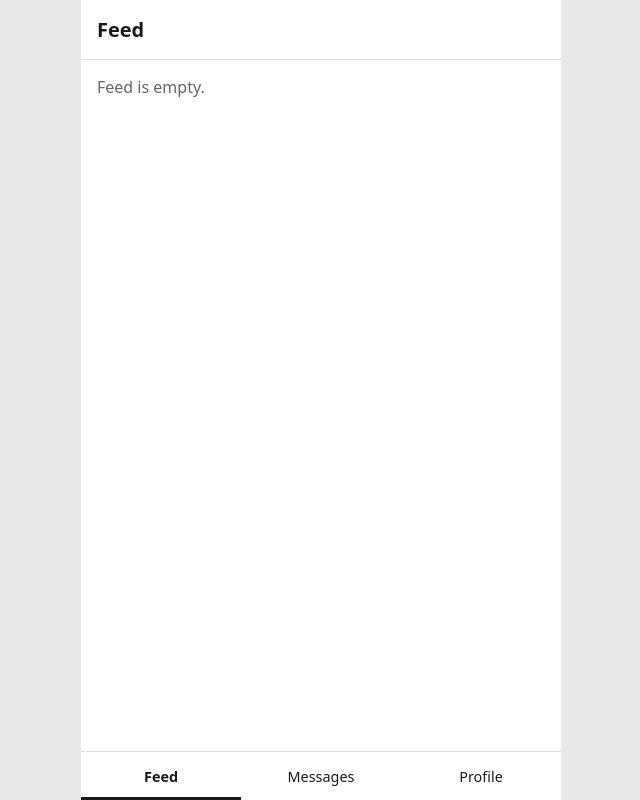
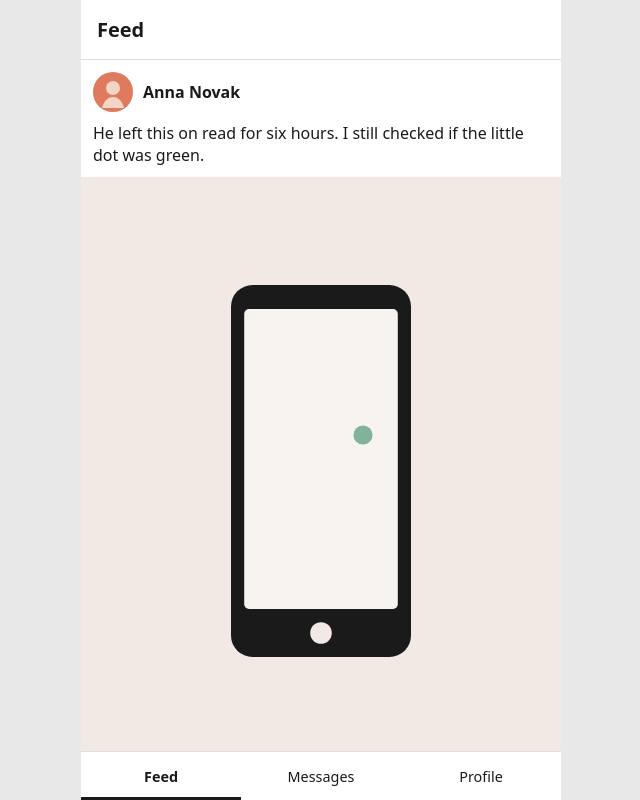
Before and after one commit to terezasereza/lovelettuh, a plain HTML site: page index.html in a window 1280 px wide. Shown: the whole page, without its empty margins (319-959 px from the left). Drawn offline with Linux system fonts and the light colour scheme.

Commit message:
Render static feed posts from story data

```diff
--- /dev/null
+++ b/core/components/post.css
@@ -0,0 +1,117 @@
+.post {
+  --post-bg: #fff;
+  --post-text: #1a1a1a;
+  --post-muted: #65676b;
+  --post-pad: 12px;
+  --avatar-size: 40px;
+  --comment-avatar-size: 28px;
+
+  background: var(--post-bg);
+  color: var(--post-text);
+  border-bottom: 8px solid #efefef;
+}
+
+.screen[data-screen="feed"] {
+  padding: 0;
+}
+
+.post-header,
+.post-caption,
+.post-actions,
+.post-comments {
+  padding-left: var(--post-pad);
+  padding-right: var(--post-pad);
+}
+
+.post-header {
+  display: flex;
+  align-items: center;
+  gap: 10px;
+  padding-top: 12px;
+  padding-bottom: 10px;
+}
+
+.post-avatar {
+  width: var(--avatar-size);
+  height: var(--avatar-size);
+  flex: 0 0 auto;
+  border-radius: 50%;
+  object-fit: cover;
+  background: #eee;
+}
+
+.post-avatar--small {
+  width: var(--comment-avatar-size);
+  height: var(--comment-avatar-size);
+  margin-top: 2px;
+}
+
+.post-author {
+  margin: 0;
+  min-width: 0;
+  font-weight: 650;
+  line-height: 1.25;
+  overflow-wrap: anywhere;
+}
+
+.post-caption {
+  margin: 0 0 10px;
+  line-height: 1.4;
+  overflow-wrap: anywhere;
+}
+
+.post-image {
+  display: block;
+  width: 100%;
+  aspect-ratio: 4 / 5;
+  object-fit: cover;
+  background: #eee;
+}
+
+.post-actions {
+  display: flex;
+  align-items: center;
+  padding-top: 4px;
+  padding-bottom: 4px;
+}
+
+.post-like {
+  display: inline-flex;
+  align-items: center;
+  gap: 6px;
+  min-height: 44px;
+  margin: 0;
+  font-weight: 650;
+}
+
+.post-like-icon {
+  font-size: 1.35rem;
+  line-height: 1;
+}
+
+.post-comments {
+  list-style: none;
+  margin: 0;
+  padding-bottom: 12px;
+}
+
+.post-comments:empty {
+  padding-bottom: 4px;
+}
+
+.post-comment {
+  display: flex;
+  gap: 8px;
+  margin-top: 8px;
+}
+
+.post-comment p {
+  margin: 0;
+  min-width: 0;
+  line-height: 1.35;
+  overflow-wrap: anywhere;
+}
+
+.post-comment-author {
+  font-weight: 650;
+}
--- /dev/null
+++ b/core/components/post.js
@@ -0,0 +1,104 @@
+// Turns one post (plus the story's user list) into a DOM element.
+// Knows nothing about a particular story. assetBase is the story folder
+// URL, because image paths in the data are relative to that folder.
+
+function urlFor(assetBase, path) {
+  if (!path) return "";
+  if (/^(?:[a-z]+:|\/)/i.test(path)) return path;
+  return assetBase + path;
+}
+
+function likeCount(likes) {
+  if (Array.isArray(likes)) return likes.length;
+  const number = Number(likes);
+  if (Number.isFinite(number)) return Math.max(0, Math.floor(number));
+  return 0;
+}
+
+function userById(users, id) {
+  return users[id] || { name: "Unknown" };
+}
+
+export function createPost(post, { users, assetBase }) {
+  const author = userById(users, post.authorId);
+
+  const article = document.createElement("article");
+  article.className = "post";
+  article.dataset.postId = post.id;
+
+  const header = document.createElement("header");
+  header.className = "post-header";
+
+  const avatar = document.createElement("img");
+  avatar.className = "post-avatar";
+  avatar.alt = "";
+  avatar.src = urlFor(assetBase, author.avatar);
+
+  const name = document.createElement("p");
+  name.className = "post-author";
+  name.textContent = author.name;
+
+  header.append(avatar, name);
+
+  const caption = document.createElement("p");
+  caption.className = "post-caption";
+  caption.textContent = post.caption || "";
+
+  const image = document.createElement("img");
+  image.className = "post-image";
+  image.alt = "";
+  image.src = urlFor(assetBase, post.image);
+
+  const count = likeCount(post.likes);
+  const actions = document.createElement("div");
+  actions.className = "post-actions";
+
+  const like = document.createElement("p");
+  like.className = "post-like";
+  like.setAttribute(
+    "aria-label",
+    count === 1 ? "1 like" : `${count} likes`
+  );
+
+  const icon = document.createElement("span");
+  icon.className = "post-like-icon";
+  icon.setAttribute("aria-hidden", "true");
+  icon.textContent = "♡";
+
+  const countEl = document.createElement("span");
+  countEl.className = "post-like-count";
+  countEl.textContent = String(count);
+
+  like.append(icon, countEl);
+  actions.append(like);
+
+  const comments = document.createElement("ul");
+  comments.className = "post-comments";
+  for (const comment of post.comments || []) {
+    comments.append(createComment(comment, users, assetBase));
+  }
+
+  article.append(header, caption, image, actions, comments);
+  return article;
+}
+
+function createComment(comment, users, assetBase) {
+  const user = userById(users, comment.authorId);
+
+  const item = document.createElement("li");
+  item.className = "post-comment";
+
+  const avatar = document.createElement("img");
+  avatar.className = "post-avatar post-avatar--small";
+  avatar.alt = "";
+  avatar.src = urlFor(assetBase, user.avatar);
+
+  const text = document.createElement("p");
+  const author = document.createElement("span");
+  author.className = "post-comment-author";
+  author.textContent = user.name;
+  text.append(author, document.createTextNode(` ${comment.text || ""}`));
+
+  item.append(avatar, text);
+  return item;
+}
--- a/core/shell.js
+++ b/core/shell.js
@@ -1,6 +1,7 @@
 import { story } from "../stories/anna/story.js";
+import { createPost } from "./components/post.js";
 
-console.log("Story loaded:", story.id, story);
+const storyBase = "stories/anna/";
 
 const state = {
   tab: "feed",
@@ -39,3 +40,15 @@ tabButtons.forEach((button) => {
     showTab(button.dataset.tab);
   });
 });
+
+const feed = document.querySelector('[data-screen="feed"]');
+feed.replaceChildren();
+
+for (const post of story.posts) {
+  feed.append(
+    createPost(post, {
+      users: story.users,
+      assetBase: storyBase,
+    })
+  );
+}
--- a/index.html
+++ b/index.html
@@ -5,6 +5,7 @@
   <meta name="viewport" content="width=device-width, initial-scale=1">
   <title>lovelettuh</title>
   <link rel="stylesheet" href="core/shell.css">
+  <link rel="stylesheet" href="core/components/post.css">
 </head>
 <body>
   <div class="app">
```
